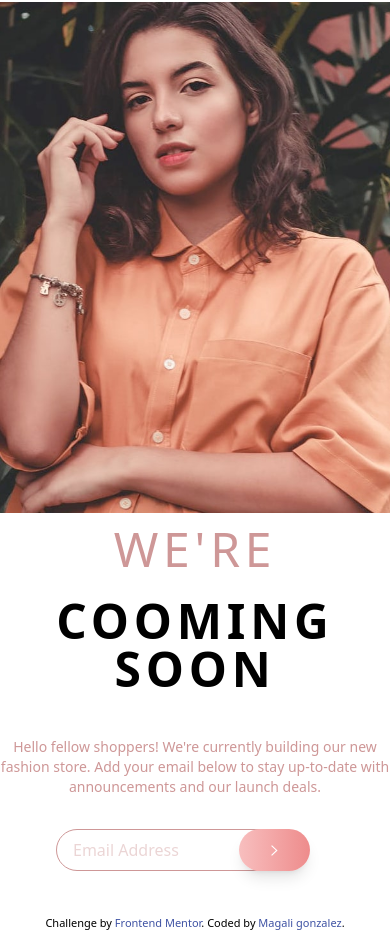
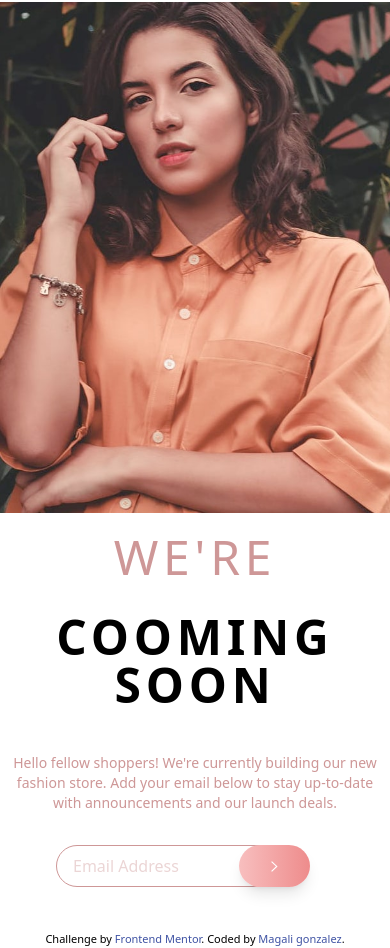
Before and after one commit to anbbel09/base-apparel-coming-soon-master, a website: page index.html in a window 390 px wide. Shown: the part 78-1026 px from the top of the page. Drawn offline with Linux system fonts and the light colour scheme.

Commit message:
se configuraron de estilos mobile

```diff
--- a/index.html
+++ b/index.html
@@ -33,9 +33,9 @@
           </div>
             <div class="w-full lg:w-auto">
             <div class=" w-full flex flex-col items-center info lg:w-4/5 lg:flex-none lg:items-start">
-              <h2 class="font-sans  font-thin text-5xl tracking-widest my-3 text-DesaturatedRed">WE'RE</h2>
+              <h2 class="font-sans  font-thin text-5xl tracking-widest my-5 text-DesaturatedRed">WE'RE</h2>
               <h1 class="font-sans font-semibold text-5xl tracking-widest my-3 text-center lg:text-start">COOMING <br> SOON</h1>
-              <p class="font-sans font-medium my-8 text-sm  text-DesaturatedRed text-center lg:text-start">Hello fellow shoppers! We're currently building our new fashion store. Add your email below to stay up-to-date with announcements and our launch deals.</p>
+              <p class="px-1 font-sans font-medium my-8 text-sm  text-DesaturatedRed text-center lg:text-start">Hello fellow shoppers! We're currently building our new fashion store. Add your email below to stay up-to-date with announcements and our launch deals.</p>
             </div>
               <form id="form" class="w-full" action=""  novalidate>
                 <fieldset class="w-full flex justify-center lg:justify-start">
```
Also changed, not shown: src/output.css.
